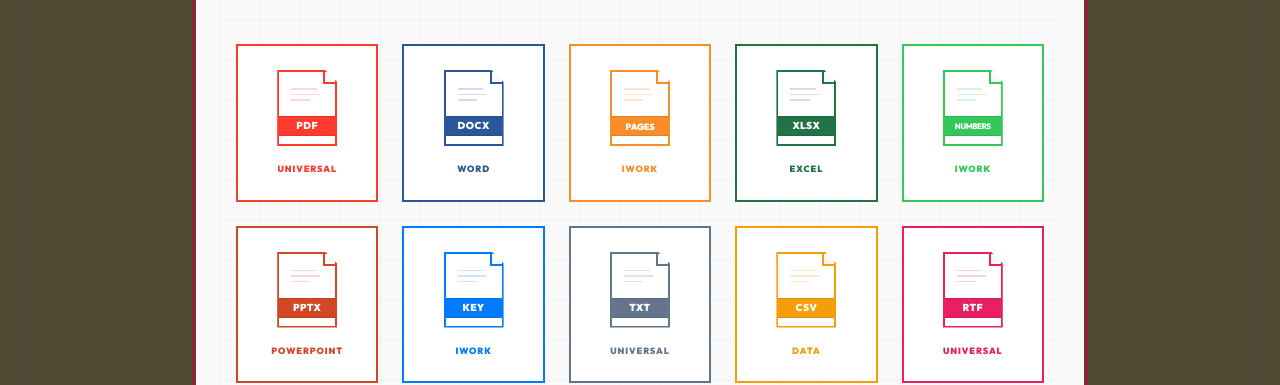
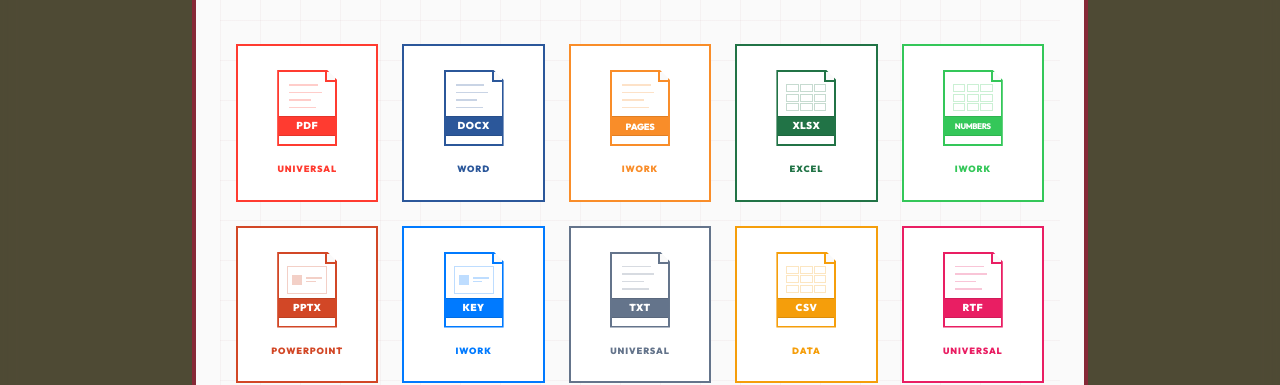
Before and after one commit to 7-Bala/BloopDocs, a Next.js app: page / in a window 1280 px wide. Both pictures are taken after a click on the button "SUPPORTED FILES". Shown: the part 352-737 px from the top of the page. Built offline with nearby package versions, Linux system fonts and the light colour scheme.

Commit message:
style(format): implement dynamic realistic file sheet internals (spreadsheet cells, presentation frames, text lines)

```diff
--- a/src/components/FormatOrbit.tsx
+++ b/src/components/FormatOrbit.tsx
@@ -28,6 +28,69 @@
 
 export default function FormatOrbit() {
   const [hoveredIndex, setHoveredIndex] = useState<number | null>(null);
+
+  // Render high-fidelity realistic page elements based on format type
+  const renderFileContent = (node: FormatNode) => {
+    const isSpreadsheet = ["XLSX", "NUMBERS", "CSV"].includes(node.ext);
+    const isPresentation = ["PPTX", "KEY"].includes(node.ext);
+
+    if (isSpreadsheet) {
+      return (
+        <div className="pt-3 px-2 flex flex-col gap-[1.5px] w-full z-0 select-none opacity-25 pointer-events-none">
+          {/* Mini Spreadsheet Grid rows representing cells */}
+          <div className="flex gap-[1.5px]">
+            <div className="w-full h-2 border" style={{ borderColor: node.nativeColor }} />
+            <div className="w-full h-2 border" style={{ borderColor: node.nativeColor }} />
+            <div className="w-full h-2 border" style={{ borderColor: node.nativeColor }} />
+          </div>
+          <div className="flex gap-[1.5px]">
+            <div className="w-full h-2 border" style={{ borderColor: node.nativeColor }} />
+            <div className="w-full h-2 border" style={{ borderColor: node.nativeColor }} />
+            <div className="w-full h-2 border" style={{ borderColor: node.nativeColor }} />
+          </div>
+          <div className="flex gap-[1.5px]">
+            <div className="w-full h-2 border" style={{ borderColor: node.nativeColor }} />
+            <div className="w-full h-2 border" style={{ borderColor: node.nativeColor }} />
+            <div className="w-full h-2 border" style={{ borderColor: node.nativeColor }} />
+          </div>
+        </div>
+      );
+    }
+
+    if (isPresentation) {
+      return (
+        <div className="pt-3 px-2 z-0 select-none opacity-25 pointer-events-none w-full">
+          {/* Mini Presentation Slide frame */}
+          <div
+            className="w-full h-[28px] border-[1.5px] flex items-center justify-center p-1 rounded-sm"
+            style={{ borderColor: node.nativeColor }}
+          >
+            <div className="flex gap-1 items-center justify-center w-full">
+              {/* Slide chart and content shapes inside */}
+              <div
+                className="w-2.5 h-2.5 shrink-0 border"
+                style={{ borderColor: node.nativeColor, backgroundColor: node.nativeColor }}
+              />
+              <div className="flex-1 flex flex-col gap-0.5">
+                <div className="w-full h-[1.5px]" style={{ backgroundColor: node.nativeColor }} />
+                <div className="w-[60%] h-[1.5px]" style={{ backgroundColor: node.nativeColor }} />
+              </div>
+            </div>
+          </div>
+        </div>
+      );
+    }
+
+    // Default: horizontal content lines for PDF, DOCX, PAGES, TXT, RTF
+    return (
+      <div className="pt-3 px-2.5 space-y-1.5 z-0 select-none opacity-25 pointer-events-none">
+        <div className="w-[80%] h-[1.5px]" style={{ backgroundColor: node.nativeColor }} />
+        <div className="w-[90%] h-[1.5px]" style={{ backgroundColor: node.nativeColor }} />
+        <div className="w-[60%] h-[1.5px]" style={{ backgroundColor: node.nativeColor }} />
+        <div className="w-[75%] h-[1.5px]" style={{ backgroundColor: node.nativeColor }} />
+      </div>
+    );
+  };
 
   return (
     <section
@@ -85,24 +148,20 @@
                   className="relative w-[60px] h-[76px] bg-white border-2 transition-all duration-200 mb-4 overflow-hidden flex flex-col justify-between"
                   style={{
                     borderColor: node.nativeColor,
-                    // Folded corner clip-path
-                    clipPath: "polygon(0 0, calc(100% - 12px) 0, 100% 12px, 100% 100%, 0 100%)"
+                    // Folded corner clip-path (slanted folding angle)
+                    clipPath: "polygon(0 0, calc(100% - 10px) 0, 100% 10px, 100% 100%, 0 100%)"
                   }}
                 >
                   {/* Folded corner triangle decoration inside */}
                   <div
-                    className="absolute top-0 right-0 w-[12px] h-[12px] bg-[#FAFAFA] border-b-2 border-l-2 z-10"
+                    className="absolute top-0 right-0 w-[10px] h-[10px] bg-[#FAFAFA] border-b-2 border-l-2 z-10"
                     style={{
                       borderColor: node.nativeColor,
                     }}
                   />
 
-                  {/* Aesthetic document lines representing content lines in a real file */}
-                  <div className="pt-4 px-3 space-y-1 z-0 select-none opacity-20 pointer-events-none">
-                    <div className="w-[80%] h-[1.5px]" style={{ backgroundColor: node.nativeColor }} />
-                    <div className="w-[90%] h-[1.5px]" style={{ backgroundColor: node.nativeColor }} />
-                    <div className="w-[60%] h-[1.5px]" style={{ backgroundColor: node.nativeColor }} />
-                  </div>
+                  {/* Render dynamic realistic page decorations based on format category */}
+                  {renderFileContent(node)}
 
                   {/* Horizontal Colored Branding Banner in the bottom-middle of the sheet */}
                   <div
```
